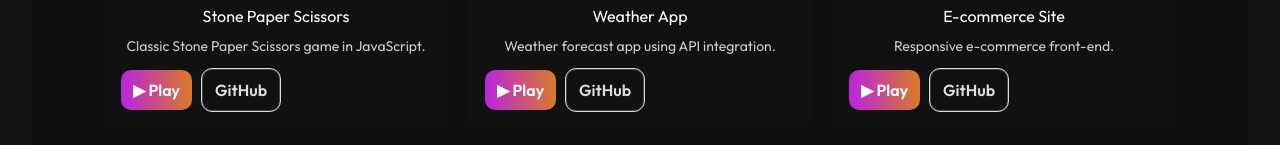
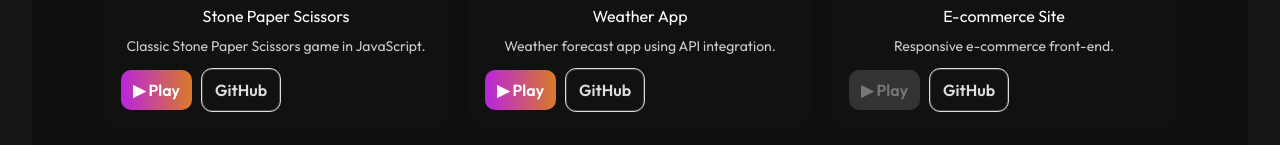
Before and after one commit to Abdul-Raheem-07/my_portfolio, a React (Vite) app: page / in a window 1280 px wide. Shown: the part 2093-2238 px from the top of the page. Built offline with nearby package versions, Linux system fonts and the light colour scheme.

Commit message:
Fix: corrected ecommerce.png path for Vercel

```diff
--- a/src/components/Projects/Project.jsx
+++ b/src/components/Projects/Project.jsx
@@ -26,9 +26,9 @@ const projects = [
   {
     title: "E-commerce Site",
     description: "Responsive e-commerce front-end.",
-    image: ecommerce,
-    demoLink: "https://your-ecommerce.vercel.app",
-    githubLink: "https://github.com/yourname/ecommerce-site"
+    // image: ecommerce,
+    // demoLink: "https://your-ecommerce.vercel.app",
+    // githubLink: "https://github.com/yourname/ecommerce-site"
   },
   {
     title: "Digital Clock",
```
